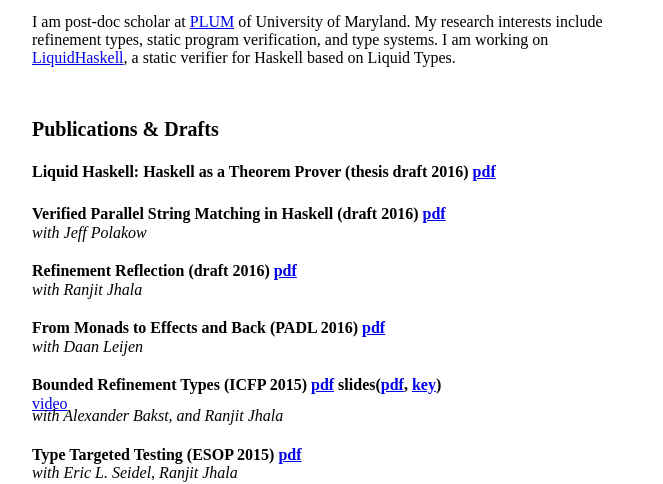
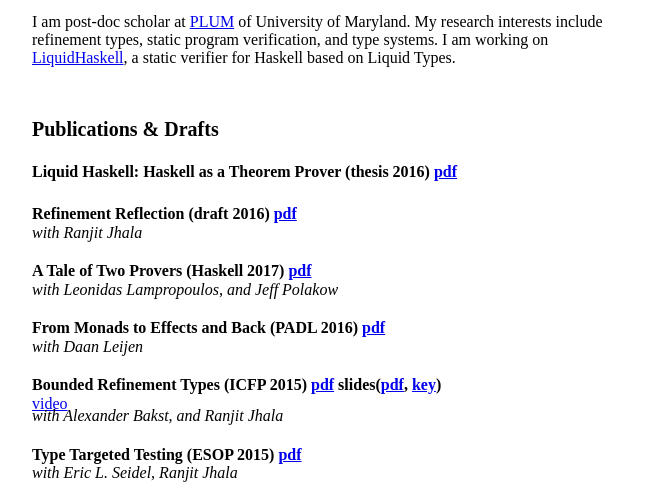
Before and after one commit to steshaw/nikivazou.github.io, a plain HTML site: page index.html in a window 1280 px wide. Shown: the part 320-804 px from the top of the page, without its empty margins (308-971 px from the left). Drawn offline with Linux system fonts and the light colour scheme.

Commit message:
Update index.html

```diff
--- a/index.html
+++ b/index.html
@@ -90,19 +90,20 @@ I am working on <a href="http://goto.ucsd.edu/~rjhala/liquid/haskell/blog/about/
 
 <h2>Publications & Drafts</h2>
 <div class="publication">
-  <h4 class="pubtitle">Liquid Haskell: Haskell as a Theorem Prover (thesis draft 2016)
+  <h4 class="pubtitle">Liquid Haskell: Haskell as a Theorem Prover (thesis 2016)
   <a target="_blank" href="http://goto.ucsd.edu/~nvazou/thesis/main.pdf">pdf</a>
   </h4>
-   <h4 class="pubtitle">Verified Parallel String Matching in Haskell (draft 2016)
+<div class="publication">
+  <h4 class="pubtitle">Refinement Reflection (draft 2016)
+  <a target="_blank" href="https://nikivazou.github.io/static/Haskell17/a-tale.pdf">pdf</a>
+  </h4>
+  <div class="coauth"> with Ranjit Jhala</div>
+</div>
+<div class="publication">
+   <h4 class="pubtitle">A Tale of Two Provers (Haskell 2017)
   <a target="_blank" href="http://goto.ucsd.edu/~nvazou/papers/esop17.pdf">pdf</a>
   </h4>
-  <div class="coauth"> with Jeff Polakow</div>
-</div>
-<div class="publication">
-  <h4 class="pubtitle">Refinement Reflection (draft 2016)
-  <a target="_blank" href="http://goto.ucsd.edu/~nvazou/refinement-reflection/refinement-reflection.pdf">pdf</a>
-  </h4>
-  <div class="coauth"> with Ranjit Jhala</div>
+  <div class="coauth"> with Leonidas Lampropoulos, and Jeff Polakow</div>
 </div>
 <div class="publication">
   <h4 class="pubtitle">From Monads to Effects and Back (PADL 2016)
```
